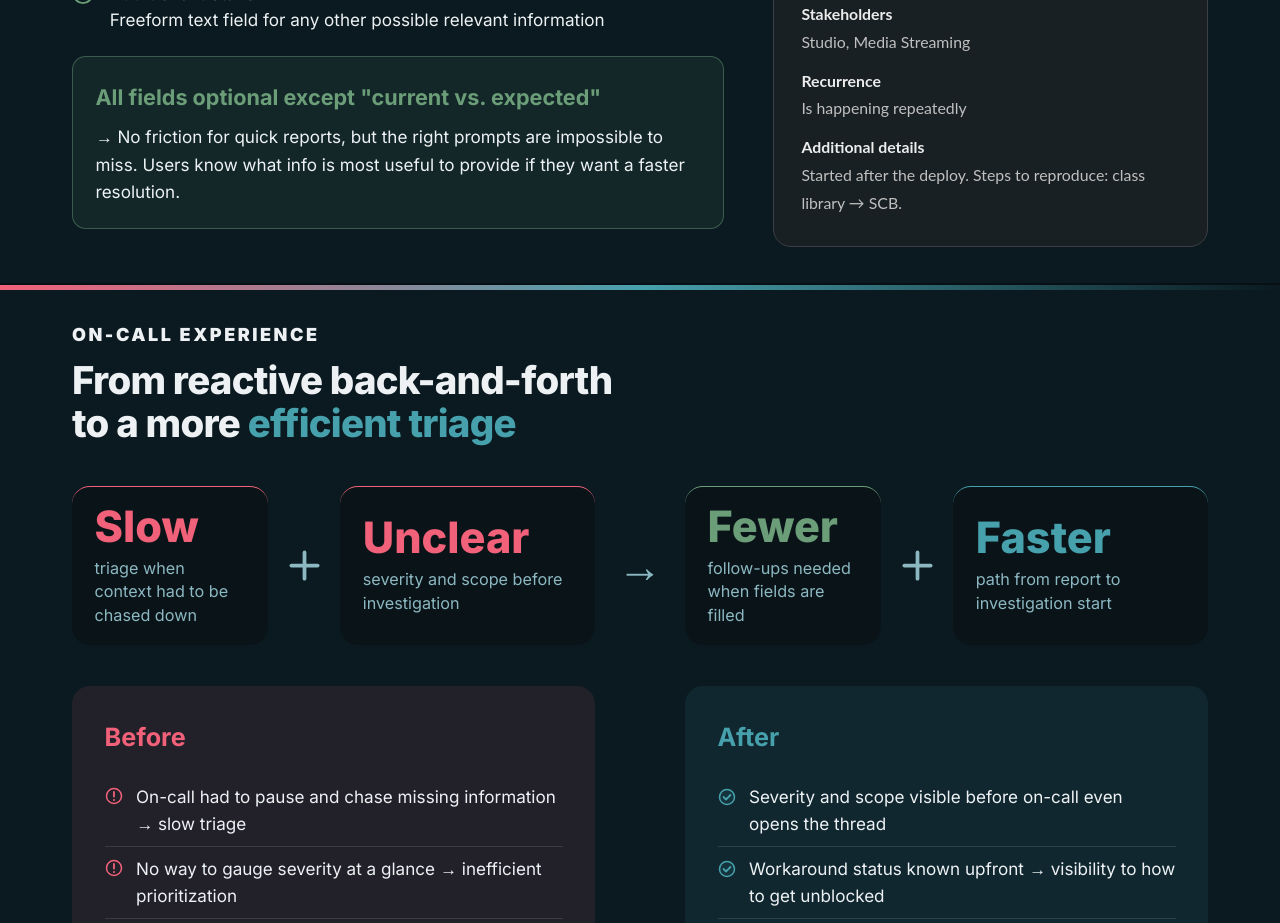
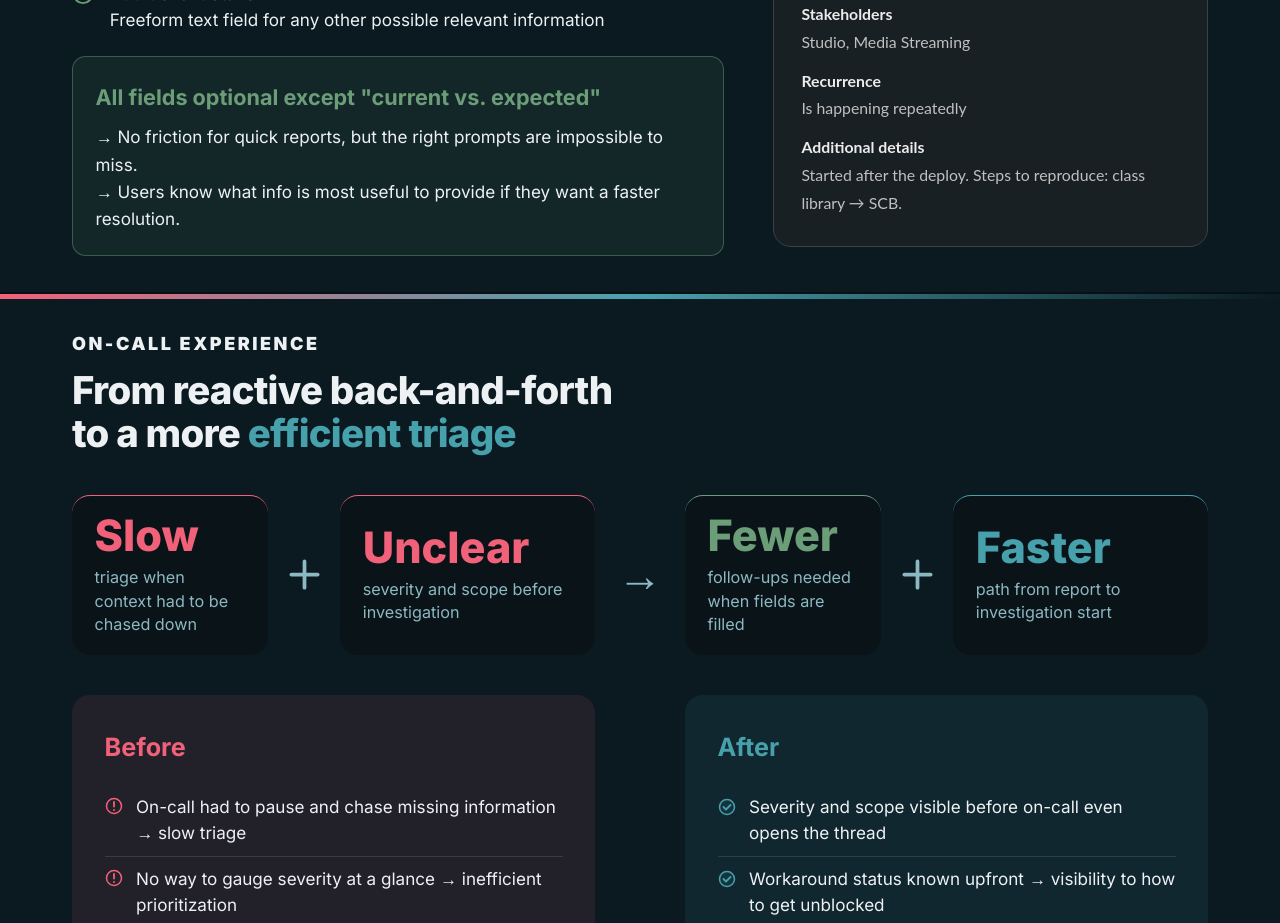
Before and after one commit to jubrito/BugReportTool, a React (Vite) app: page / in a window 1280 px wide. Shown: the part 2620-3543 px from the top of the page. Built offline with nearby package versions, Linux system fonts and the light colour scheme.

Commit message:
style: revert changes

```diff
--- a/src/slides/Slide3Solution.jsx
+++ b/src/slides/Slide3Solution.jsx
@@ -82,8 +82,11 @@ export default function Slide3Solution() {
               </p>
               <p>
                 → No friction for quick reports, but the right prompts are
-                impossible to miss. Users know what info is most useful to
-                provide if they want a faster resolution.
+                impossible to miss.
+              </p>
+              <p>
+                → Users know what info is most useful to provide if they want a
+                faster resolution.
               </p>
             </aside>
           </Reveal>
```
